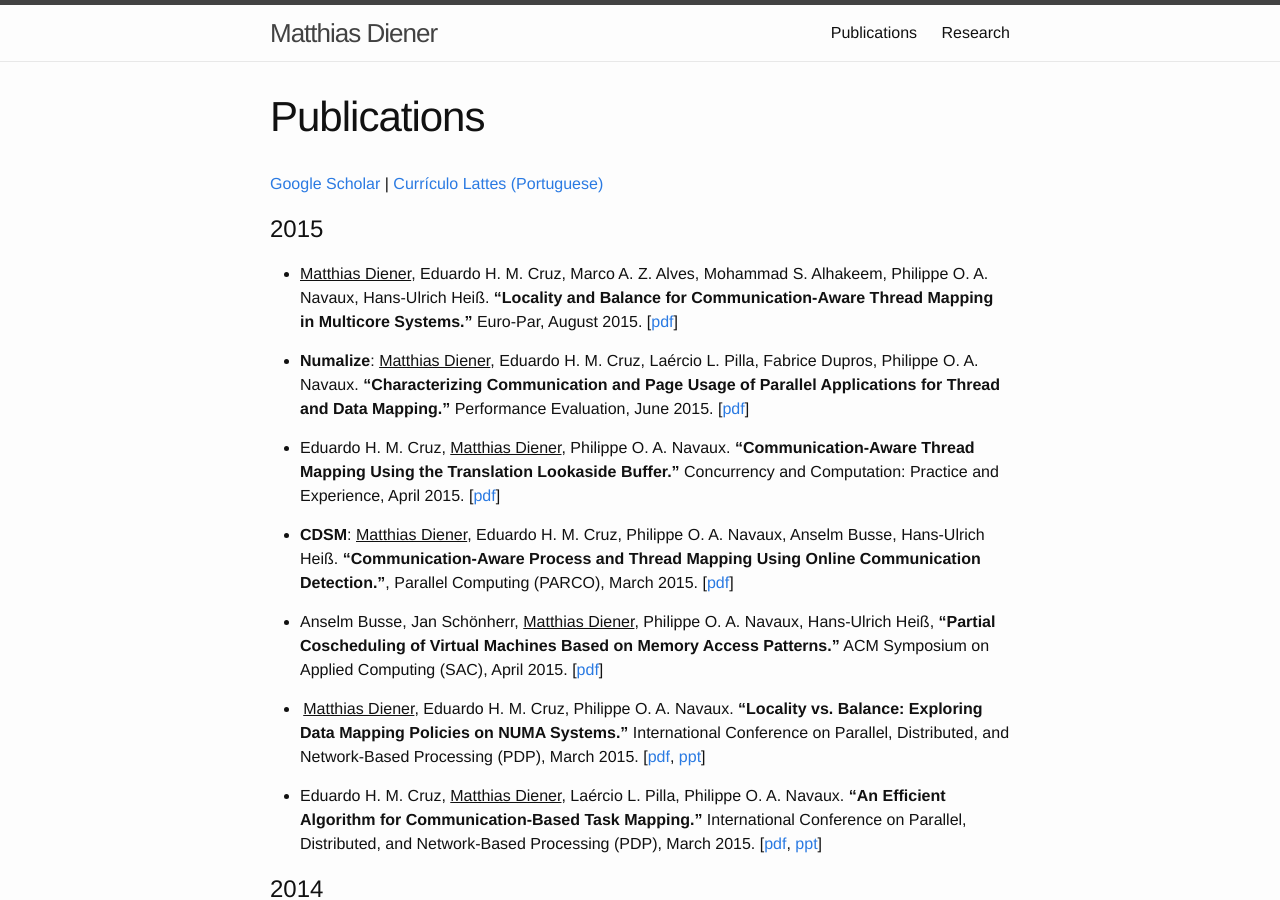
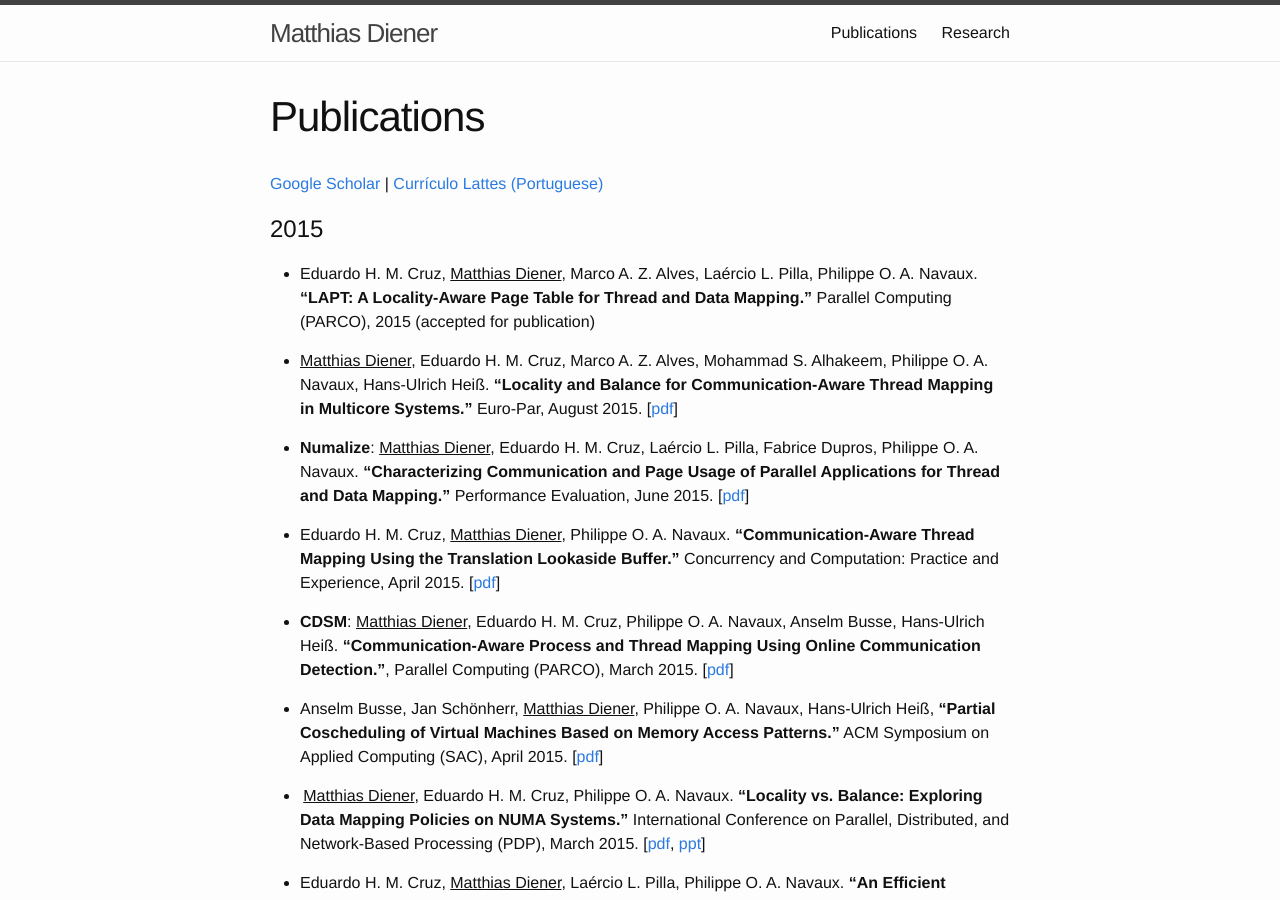
Before and after one commit to matthiasdiener/matthiasdiener.github.io, a Jekyll site: the page built from publications.md, in a window 1280 px wide and 900 px high. Built offline with Jekyll 4.4.1, drawn with Linux system fonts in a browser that asks for light colours.

Commit message:
add parco lapt

```diff
--- a/publications.md
+++ b/publications.md
@@ -6,6 +6,8 @@ title: Publications
 [Google Scholar](http://scholar.google.com.br/citations?user=ToWKC8gAAAAJ&hl=en) \| [Currículo Lattes (Portuguese)](http://lattes.cnpq.br/8653611969517458)
 
 # 2015
+
+* Eduardo H. M. Cruz, <u>Matthias Diener</u>, Marco A. Z. Alves, Laércio L. Pilla, Philippe O. A. Navaux. **“LAPT: A Locality-Aware Page Table for Thread and Data Mapping.”** Parallel Computing (PARCO), 2015 (accepted for publication)
 
 * <u>Matthias Diener</u>, Eduardo H. M. Cruz, Marco A. Z. Alves, Mohammad S. Alhakeem, Philippe O. A. Navaux, Hans-Ulrich Heiß. **“Locality and Balance for Communication-Aware
 Thread Mapping in Multicore Systems.”** Euro-Par, August 2015. [[pdf](../files/2015-Europar-Threadmap.pdf)]
```
